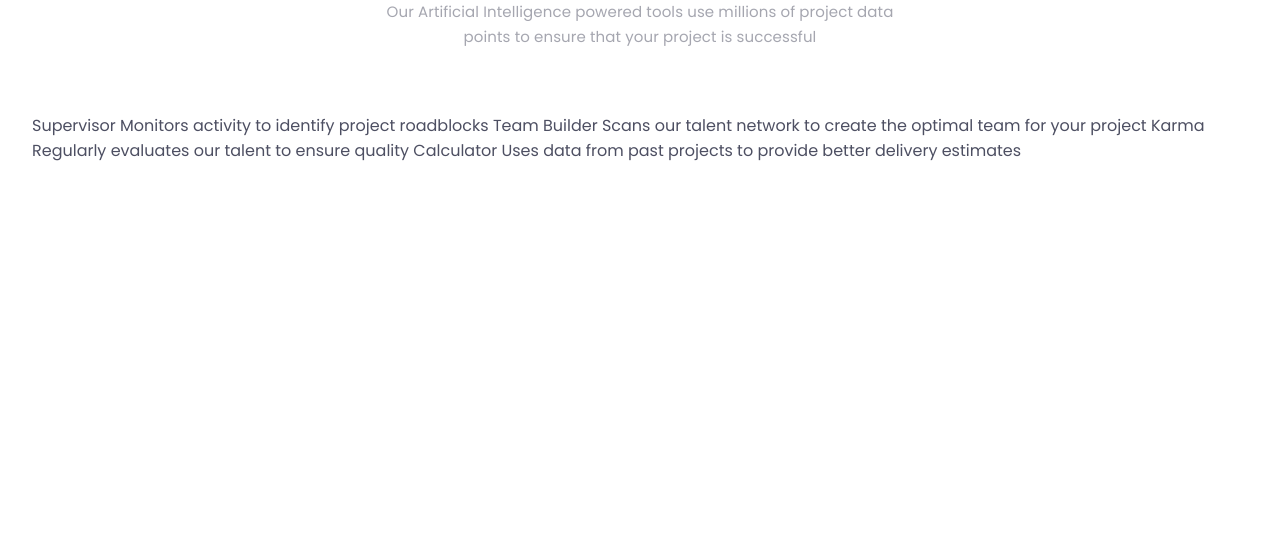
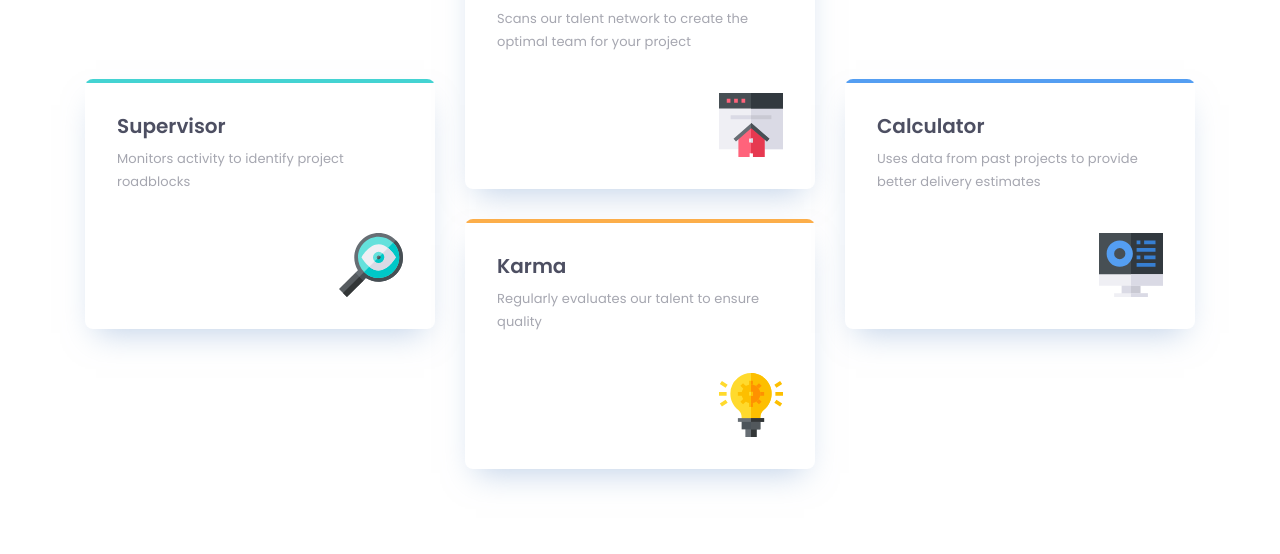
Before and after one commit to DavidMaillard/base-apparel-coming-soon-page, a website: page index.html in a window 1280 px wide. Shown: the part 378-932 px from the top of the page. Before the commit the page ends 800 px from the top, so only its background shows below. Drawn offline with Linux system fonts and the light colour scheme.

Commit message:
:sparkles: grid templates

```diff
--- a/index.html
+++ b/index.html
@@ -21,19 +21,28 @@
   </p>
 </div>
 
-
-  Supervisor
-  Monitors activity to identify project roadblocks
-
-  Team Builder
-  Scans our talent network to create the optimal team for your project
-
-  Karma
-  Regularly evaluates our talent to ensure quality
-
-  Calculator
-  Uses data from past projects to provide better delivery estimates
-
+<div class="cards-container">
+  <div class="card green">
+    <p class="card-title">Supervisor</p>
+    <p class="card-text">Monitors activity to identify project roadblocks</p>
+    <img class="card-icon" src="images/icon-supervisor.svg" alt="Supervisor">
+  </div>
+  <div class="card red">
+    <p class="card-title">Team Builder</p>
+    <p class="card-text">Scans our talent network to create the optimal team for your project</p>
+    <img class="card-icon" src="images/icon-team-builder.svg" alt="Team Builder">
+  </div>
+  <div class="card yellow">
+    <p class="card-title">Karma</p>
+    <p class="card-text">Regularly evaluates our talent to ensure quality</p>
+    <img class="card-icon" src="images/icon-karma.svg" alt="Karma">
+  </div>
+  <div class="card blue">
+    <p class="card-title">Calculator</p>
+    <p class="card-text">Uses data from past projects to provide better delivery estimates</p>
+    <img class="card-icon" src="images/icon-calculator.svg" alt="Calculator">
+  </div>
+</div>
 
 </body>
 </html>
--- a/src/scss/base.scss
+++ b/src/scss/base.scss
@@ -23,6 +23,11 @@ body {
   align-items: center;
   margin-bottom: 64px;
 
+  @media (max-width: $mobileBreakpoint) {
+    margin-bottom: 76px;
+    max-width: 311px;
+  }
+
   .suptitle {
     font-style: normal;
     font-weight: normal;
@@ -31,6 +36,13 @@ body {
     text-align: center;
     letter-spacing: 0.25px;
     margin: 0;
+
+    @media (max-width: $mobileBreakpoint) {
+      font-size: 24px;
+      line-height: 36px;
+      letter-spacing: 0.166667px;
+      margin-bottom: 1px;
+    }
   }
 
   .title {
@@ -41,6 +53,14 @@ body {
     text-align: center;
     letter-spacing: 0.25px;
     margin: -3px 0 13px;
+
+    @media (max-width: $mobileBreakpoint) {
+      font-size: 24px;
+      line-height: 36px;
+      text-align: center;
+      letter-spacing: 0.166667px;
+      margin-top: 0;
+    }
   }
 
   .text {
@@ -55,3 +75,132 @@ body {
     margin: 0;
   }
 }
+
+.cards-container {
+  width: 100%;
+  max-width: 1110px;
+  display: grid;
+  grid-template-columns: auto auto auto;
+  grid-template-rows: auto auto auto auto;
+  grid-template-areas:
+    ". card-red ."
+    "card-green card-red card-blue"
+    "card-green card-yellow card-blue"
+    ". card-yellow .";
+  column-gap: 30px;
+  row-gap: 30px;
+
+  @media (max-width: $tabletBreakpoint) {
+    grid-template-columns: 1fr 1fr;
+    grid-template-rows: auto auto;
+    grid-template-areas:
+    "card-green card-red"
+    "card-yellow card-blue";
+  }
+
+  @media (max-width: $mobileBreakpoint) {
+    grid-template-columns: 1fr;
+    grid-template-rows: none;
+    grid-template-areas:
+    "card-green"
+    "card-red"
+    "card-yellow"
+    "card-blue";
+  }
+
+  .card {
+    position: relative;
+    width: 100%;
+    display: flex;
+    flex-direction: column;
+    align-items: flex-end;
+    background: #FFFFFF;
+    box-shadow: 0px 15px 30px -11px rgba(131, 166, 210, 0.5);
+    border-radius: 8px;
+    padding: 32px;
+    overflow: hidden;
+
+    @media (max-width: $mobileBreakpoint) {
+      padding: 28px;
+    }
+
+    &:before {
+      content: '';
+      position: absolute;
+      left: 0;
+      top: 0;
+      right: 0;
+      height: 4px;
+    }
+
+    &.green {
+      grid-area: card-green;
+
+      &:before {
+        background: $green;
+      }
+    }
+
+    &.red {
+      grid-area: card-red;
+
+      &:before {
+        background: $red;
+      }
+    }
+
+    &.yellow {
+      grid-area: card-yellow;
+
+      &:before {
+        background: $yellow;
+      }
+    }
+
+    &.blue {
+      grid-area: card-blue;
+
+      &:before {
+        background: $blue;
+      }
+    }
+
+    .card-title {
+      width: 100%;
+      font-style: normal;
+      font-weight: 600;
+      font-size: 20px;
+      line-height: 30px;
+      color: #4D4F62;
+      margin: 0 0 6px;
+
+      @media (max-width: $mobileBreakpoint) {
+        margin-bottom: 1px;
+      }
+    }
+
+    .card-text {
+      width: 100%;
+      font-style: normal;
+      font-weight: normal;
+      font-size: 13px;
+      line-height: 23px;
+      letter-spacing: 0.0902778px;
+      mix-blend-mode: normal;
+      opacity: 0.5;
+      margin: 0 0 40px;
+
+      @media (max-width: $mobileBreakpoint) {
+        margin-bottom: 33px;
+      }
+    }
+
+    .card-icon {
+      height: 64px;
+
+      @media (max-width: $mobileBreakpoint) {
+        height: 57px;
+      }
+    }
+  }
+}
--- a/src/scss/variables.scss
+++ b/src/scss/variables.scss
@@ -17,5 +17,5 @@ $light: #F2F2F2;
 $white: #FFFFFF;
 
 // Breakpoints
-$tabletBreakpoint: 965px;
-$mobileBreakpoint: 600px;
+$tabletBreakpoint: 1023px;
+$mobileBreakpoint: 699px;
```
Also changed, not shown: css/site.combined.min.css, 1 other file.
